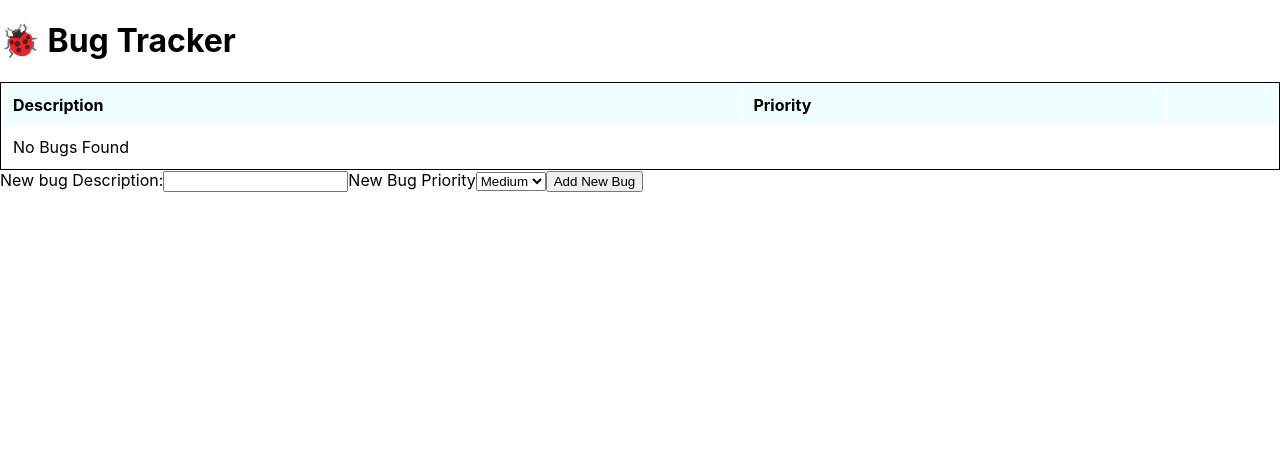
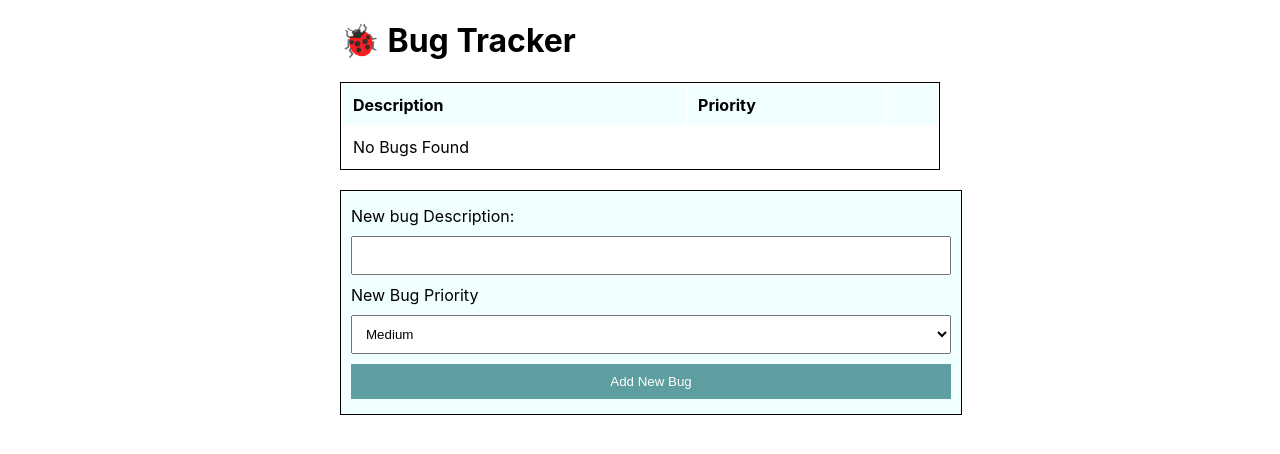
Before and after one commit to luchosr/bug-tracker, a React (Create React App) app: page / in a window 1280 px wide. Shown: the top 454 px of the page. Built offline with nearby package versions, Linux system fonts and the light colour scheme.

Commit message:
udpdate classes and classNames

```diff
--- a/src/App.css
+++ b/src/App.css
@@ -15,7 +15,7 @@ table th {
   background-color: azure;
 }
 
-.app-new-bug-form {
+.add-new-bug-form {
   width: 100%;
   display: flex;
   flex-direction: column;
--- a/src/App.tsx
+++ b/src/App.tsx
@@ -26,13 +26,13 @@ function App() {
   };
 
   return (
-    <div>
+    <div className="app">
       <h1>🐞 Bug Tracker</h1>
       <BugListTable
         bugs={bugList}
         onDeleteBug={(id: string) => deleteBug(id)}
       />
-      <form onSubmit={addBug}>
+      <form className="add-new-bug-form" onSubmit={addBug}>
         <label htmlFor="newBugDescription">New bug Description:</label>
         <input
           type="text"
```
